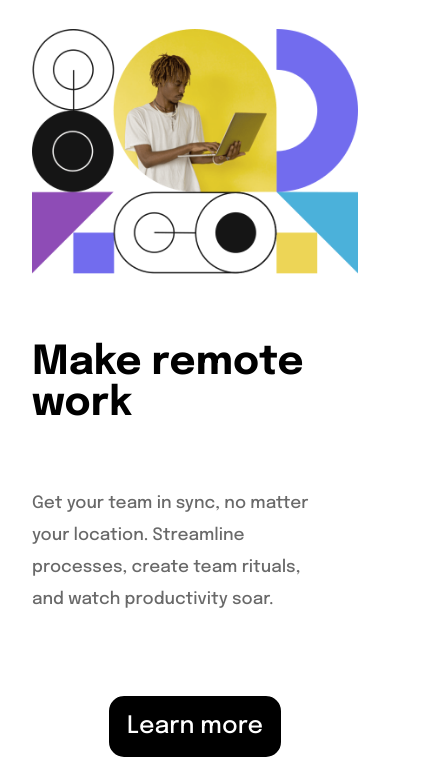
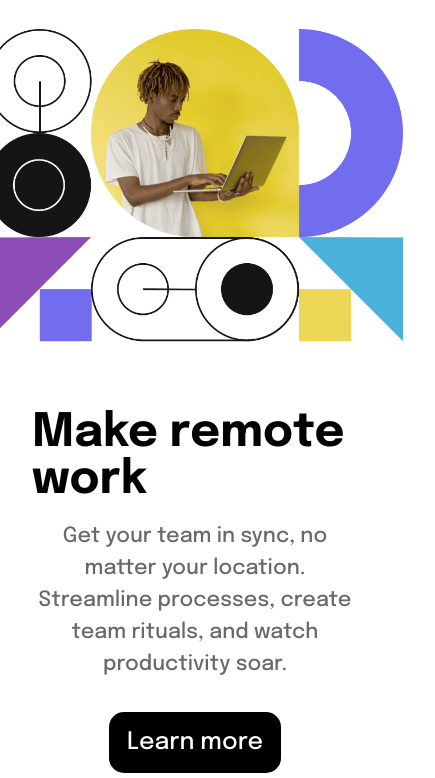
Before and after one commit to Elphyn/snap-homepage, a plain HTML site: page index.html in a window 390 px wide. Shown: the part 66-844 px from the top of the page, 435 px wide, since content can reach past the window. Drawn offline with Linux system fonts and the light colour scheme.

Commit message:
a few mobile fixes

```diff
--- a/styles.css
+++ b/styles.css
@@ -329,6 +329,7 @@ main > article {
 @media (max-width: 768px) {
     main {
         flex-direction: column;
+        align-items: center;
         padding: 0;
         margin: 0;
     }
@@ -340,13 +341,16 @@ main > article {
     }
     .hero-section > h1 {
         margin: 0;
-        font-size: 40px;
+        font-size: 46px;
     }
     .hero-section > p {
-        font-size: 17px;
+        text-align: center;
+        font-size: 21px;
+        margin: 1rem 0 !important;
     }
     .hero-image{
         order: -1;
+        width: 30rem;
     }
     .nav-list {
         display: none;
@@ -357,7 +361,9 @@ main > article {
     .hamburger {
         display: block;
     }
-
+    .hero-section > p {
+        padding-right: 0;
+    }
 
 }
 
```
